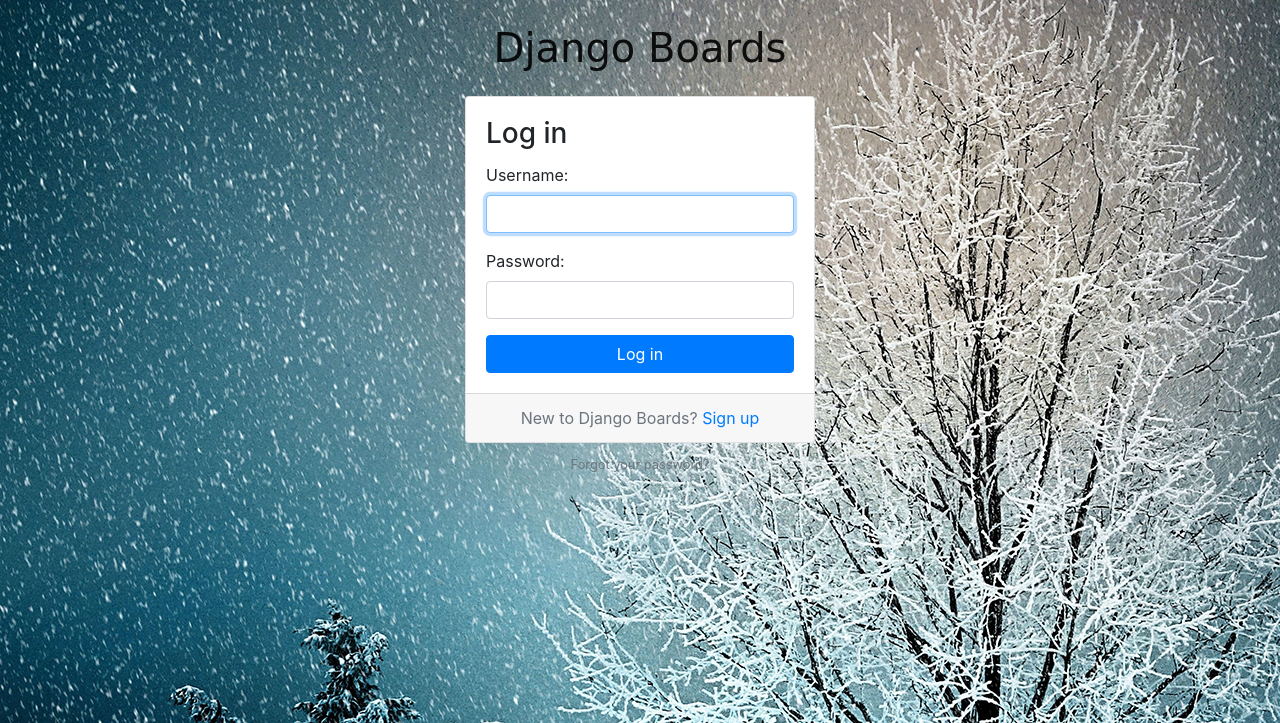
After one commit to yuyi1266173/DjangoStudyProject, a Django app: page /login/ in a window 1280 px wide. The commit adds this page. Shown: the top 723 px of the page. Run offline with Django 3.2, Linux system fonts and the light colour scheme; some libraries are stand-ins or nearby versions; some web fonts are replaced.

Commit message:
issue #12 新增登录页面

```diff
--- a/myproject/myproject/settings.py
+++ b/myproject/myproject/settings.py
@@ -131,4 +131,5 @@ STATICFILES_DIRS = [
 ]
 
 
+LOGIN_REDIRECT_URL = 'home'
 LOGOUT_REDIRECT_URL = 'home'
--- a/myproject/myproject/urls.py
+++ b/myproject/myproject/urls.py
@@ -23,6 +23,7 @@ from accounts import views as accounts_views
 urlpatterns = [
     url(r'^$', views.home, name='home'),
     url(r'^signup/$', accounts_views.signup, name='signup'),
+    url(r'^login/$', auth_views.LoginView.as_view(template_name='login.html'), name='login'),
     url(r'^logout/$', auth_views.LogoutView.as_view(), name='logout'),
     url(r'^boards/(?P<pk>\d+)/$', views.board_topics, name='board_topics'),
     url(r'^boards/(?P<pk>\d+)/new/$', views.new_topic, name='new_topic'),
--- a/myproject/templates/base.html
+++ b/myproject/templates/base.html
@@ -41,7 +41,7 @@
                             </ul>
                         {% else %}
                             <form class="form-inline ml-auto">
-                                <a href="#" class="btn btn-outline-secondary">Log in</a>
+                                <a href="{% url 'login' %}" class="btn btn-outline-secondary">Log in</a>
                                 <a href="{% url 'signup' %}" class="btn btn-primaryml-2">Sign up</a>
                             </form>
                         {% endif %}
--- /dev/null
+++ b/myproject/templates/login.html
@@ -0,0 +1,38 @@
+{% extends 'base.html' %}
+
+{% load static %}
+
+{% block stylesheet %}
+    <link rel="stylesheet" href="{% static 'css/accounts.css' %}">
+{% endblock %}
+
+{% block body %}
+    <div class="container">
+        <h1 class="text-center logo my-4">
+            <a href="{% url 'home' %}">Django Boards</a>
+        </h1>
+
+        <div class="row justify-content-center">
+            <div class="col-lg-4 col-md-6 col-sm-8">
+                <div class="card">
+                    <div class="card-body">
+                        <h3 class="card-title">Log in</h3>
+                        <form method="post" novalidate>
+                            {% csrf_token %}
+                            {% include 'includes/form.html' %}
+                            <button type="submit" class="btn btn-primary btn-block">Log in</button>
+                        </form>
+                    </div>
+                    <div class="card-footer text-muted text-center">
+                        New to Django Boards? <a href="{% url 'signup' %}">Sign up</a>
+                    </div>
+                </div>
+                <div class="text-center py-2">
+                    <small>
+                        <a href="#" class="text-muted">Forgot your password?</a>
+                    </small>
+                </div>
+            </div>
+        </div>
+    </div>
+{% endblock %}
```
